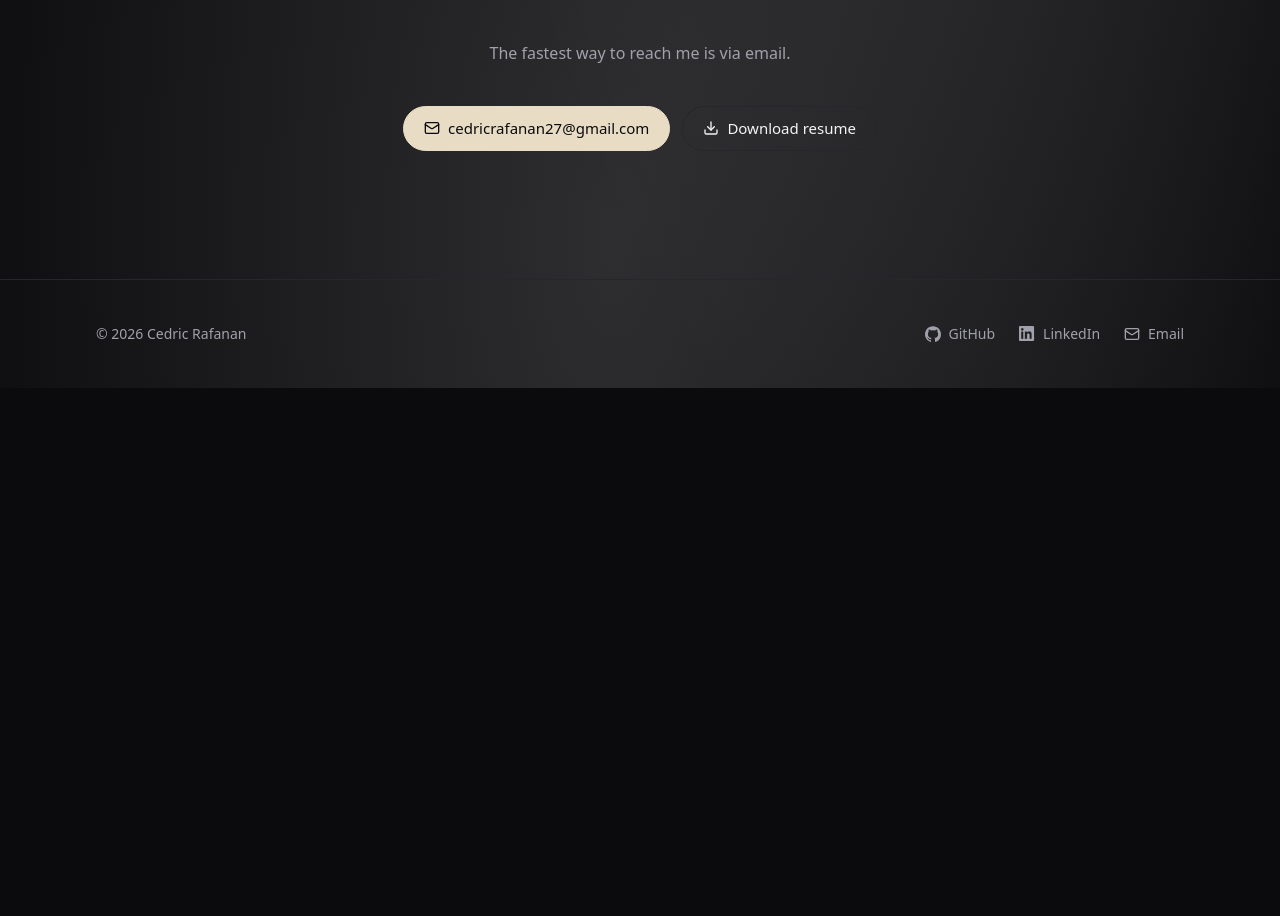
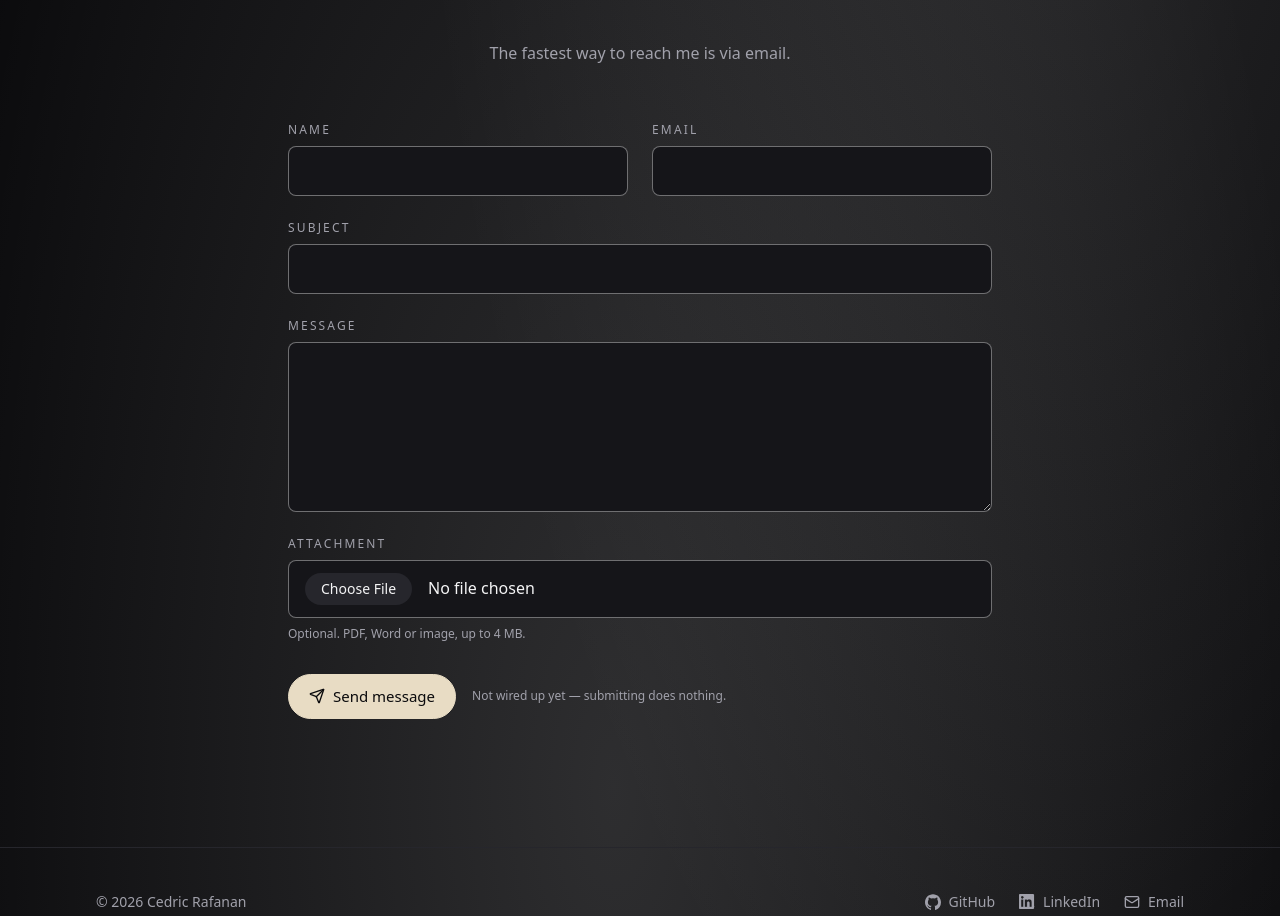
Before and after one commit to CedRaf/Portfolio, a React (Vite) app: page / in a window 1280 px wide. Shown: the part 4618-5534 px from the top of the page. Before the commit the page ends 5006 px from the top, so only its background shows below. Built offline with nearby package versions, Linux system fonts and the light colour scheme; a web font is replaced by a local one.

Commit message:
feat: removed unused imports and buttons from Contact section, retaining only the ContactForm component

```diff
--- a/src/sections/Contact.tsx
+++ b/src/sections/Contact.tsx
@@ -1,7 +1,5 @@
-import { Download, Mail } from 'lucide-react'
 import { Section } from '../components/Section'
-import { Button } from '../components/Button'
-import { site } from '../data/site'
+import { ContactForm } from '../components/ContactForm'
 
 export function Contact() {
   return (
@@ -12,17 +10,7 @@ export function Contact() {
       <p className="mx-auto mt-6 max-w-[62ch] text-center leading-relaxed">
         The fastest way to reach me is via email.
       </p>
-
-      <div className="mt-10 flex flex-wrap justify-center gap-3">
-        <Button href={`mailto:${site.email}`} variant="primary">
-          <Mail className="size-4" aria-hidden="true" />
-          {site.email}
-        </Button>
-        <Button href={site.resumeUrl} download type="application/pdf">
-          <Download className="size-4" aria-hidden="true" />
-          Download resume
-        </Button>
-      </div>
+      <ContactForm />
     </Section>
   )
 }
```
